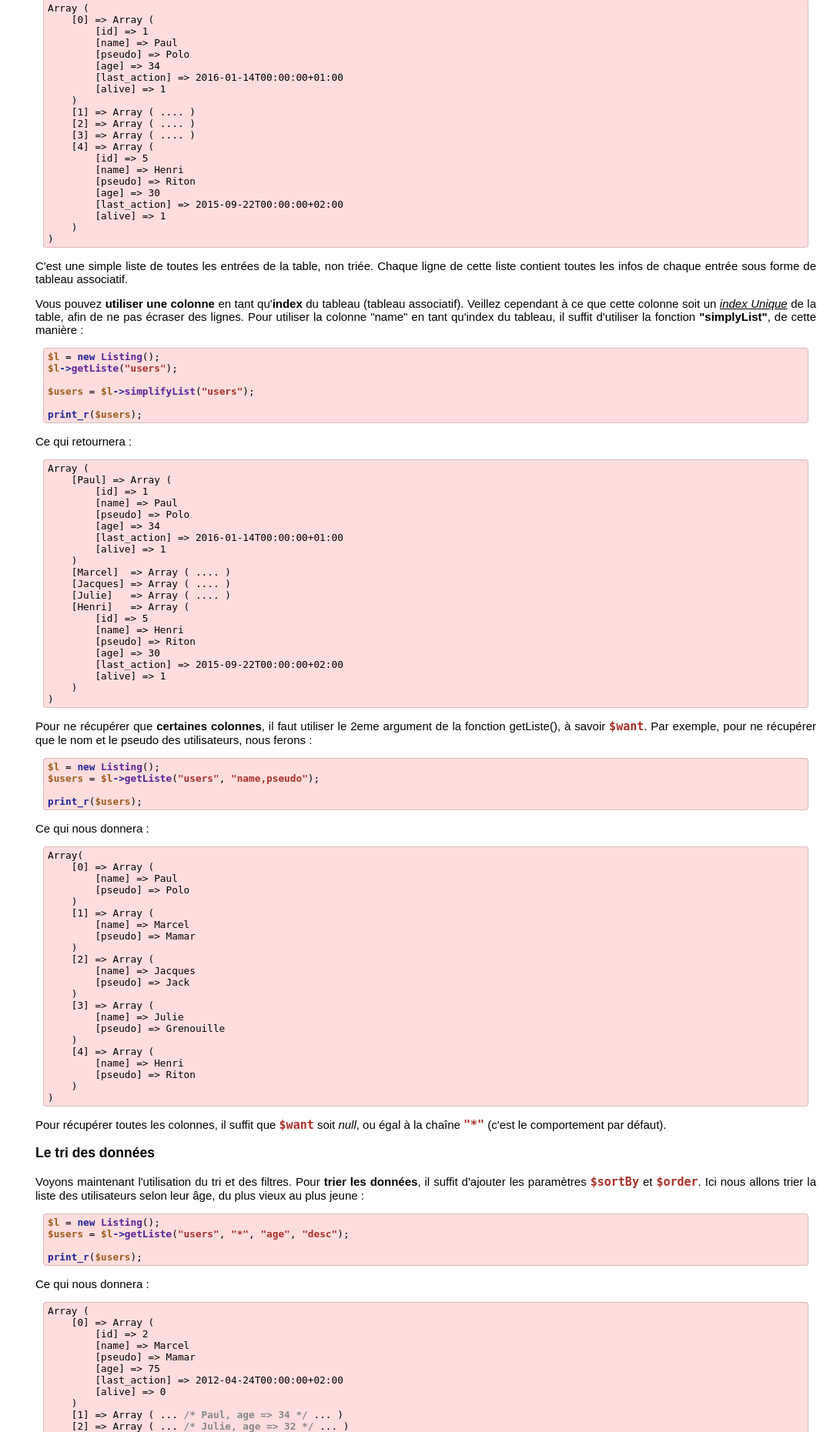
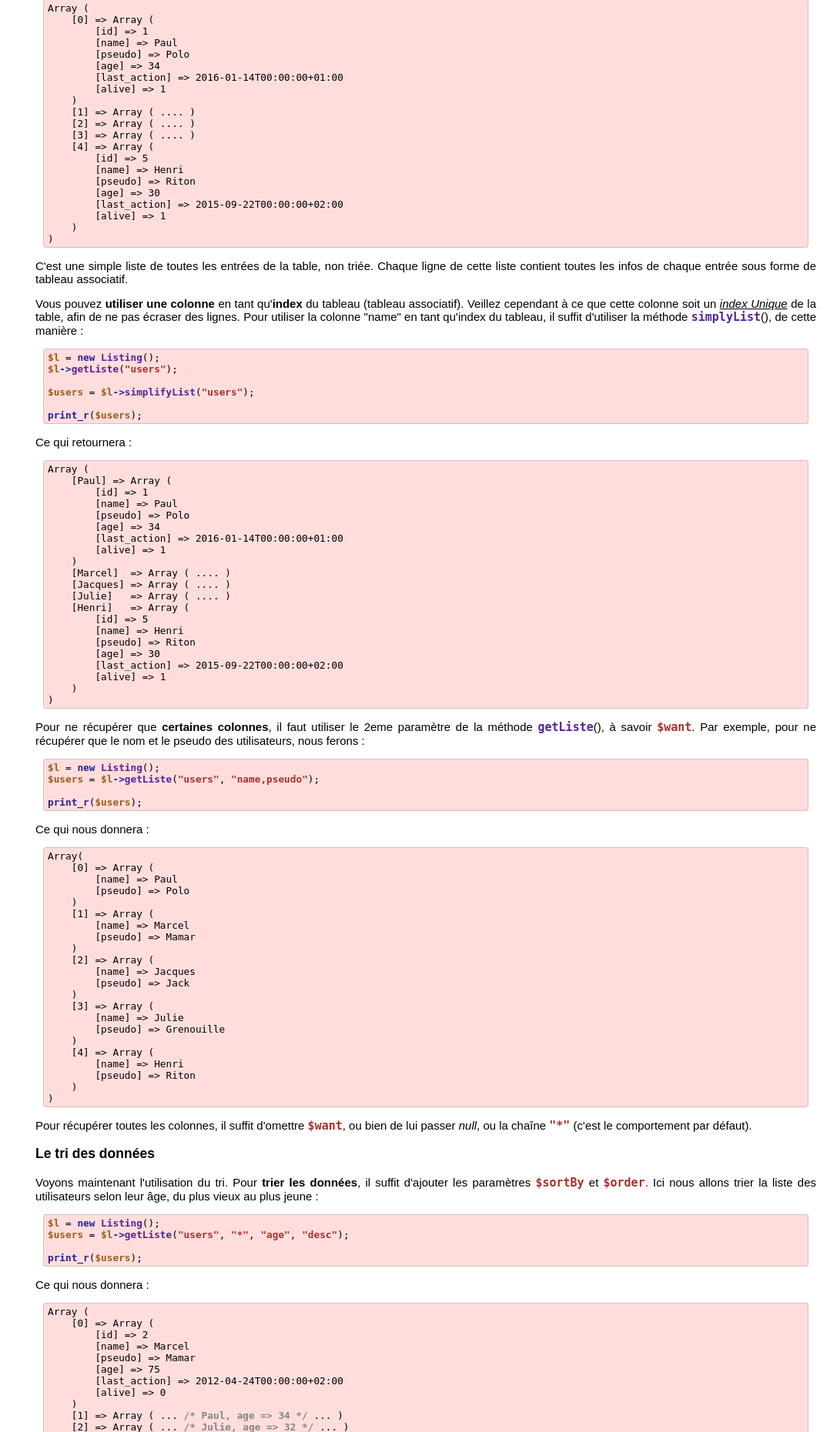
Before and after one commit to polosson/pdo-altitude-framework, a PHP site: page /examples/fr/index.php in a window 1280 px wide. Shown: the part 1746-3607 px from the top of the page at 77% size, without its empty margins (202-1280 px from the left). Run offline with PHP 8.4, Linux system fonts and the light colour scheme.

Commit message:
Small corrections in examples (FR)

```diff
--- a/examples/fr/index.php
+++ b/examples/fr/index.php
@@ -208,8 +208,8 @@
 				</p>
 				<p>
 					Vous pouvez <b>utiliser une colonne</b> en tant qu'<b>index</b> du tableau (tableau associatif). Veillez cependant à ce que cette colonne soit un <u><i>index Unique</i></u>
-					de la table, afin de ne pas écraser des lignes. Pour utiliser la colonne "name" en tant qu'index du tableau, il suffit d'utiliser la fonction <b>"simplyList"</b>,
-					de cette manière :
+					de la table, afin de ne pas écraser des lignes. Pour utiliser la colonne "name" en tant qu'index du tableau, il suffit d'utiliser la méthode
+					<span class="function">simplyList</span>(), de cette manière :
 				</p>
 				<pre>
 <span class="var">$l</span> = <span class="operator">new</span> <span class="function">Listing</span>();
@@ -241,8 +241,8 @@
     )
 )</pre>
 				<p>
-					Pour ne récupérer que <b>certaines colonnes</b>, il faut utiliser le 2eme argument de la fonction getListe(), à savoir <span class="argument">$want</span>.
-					Par exemple, pour ne récupérer que le nom et le pseudo des utilisateurs, nous ferons :
+					Pour ne récupérer que <b>certaines colonnes</b>, il faut utiliser le 2eme paramètre de la méthode <span class="function">getListe</span>(),
+					à savoir <span class="argument">$want</span>. Par exemple, pour ne récupérer que le nom et le pseudo des utilisateurs, nous ferons :
 				</p>
 				<pre>
 <span class="var">$l</span> = <span class="operator">new</span> <span class="function">Listing</span>();
@@ -273,15 +273,15 @@
     )
 )</pre>
 				<p>
-					Pour récupérer toutes les colonnes, il suffit que <span class="argument">$want</span> soit <i>null</i>, ou égal à la chaîne <span class="argument">"*"</span>
-					(c'est le comportement par défaut).
+					Pour récupérer toutes les colonnes, il suffit d'omettre <span class="argument">$want</span>, ou bien de lui passer <i>null</i>,
+					ou la chaîne <span class="argument">"*"</span> (c'est le comportement par défaut).
 				</p>
 			</article>
 			<article>
 				<a id="L2"></a>
 				<h3>Le tri des données</h3>
 				<p>
-					Voyons maintenant l'utilisation du tri et des filtres. Pour <b>trier les données</b>, il suffit d'ajouter les paramètres <span class="argument">$sortBy</span>
+					Voyons maintenant l'utilisation du tri. Pour <b>trier les données</b>, il suffit d'ajouter les paramètres <span class="argument">$sortBy</span>
 					et <span class="argument">$order</span>. Ici nous allons trier la liste des utilisateurs selon leur âge, du plus vieux au plus jeune :
 				</p>
 				<pre>
@@ -408,7 +408,7 @@
 				</p>
 				<p>
 					Il est bien entendu possible de modifier le comportement d'ajout des filtres. Par défaut, l'opérande utilisée entre chaque filtre est <b>"AND"</b>. Vous
-					pouvez spécifier n'importe quelle opérande avec le 4eme argument, <span class="argument">$logique</span> ('OR', 'NAND', 'NOR'...).
+					pouvez spécifier n'importe quelle opérande avec le 4eme paramètre, <span class="argument">$logique</span> ('OR', 'NAND', 'NOR'...).
 				</p>
 				<p>
 					Enfin, si vous avez besoin d'utiliser une <b>fonction SQL</b> dans le filtrage, vous avez la possibilité d'utiliser la méthode <span class="function">setFiltreSQL</span>().<br />
@@ -442,8 +442,8 @@
     <span class="argument">"FK_comment_ID"</span>	=> <span class="operator">Array</span>('table' => <span class="argument">"comments"</span>,	'alias' => <span class="argument">"comment"</span>)
 );</pre>
 				<p>
-					Bien. Maintenant, nous voulons récupérer la liste des commentaires, mais nous voulons dans le même temps récupérer toutes les informations de l'utilisateur qui l'a écrit,
-					ainsi que les informations de l'item sur lequel il a été écrit. Pour cela, rien de plus simple :
+					Bien. Maintenant, disons que nous voulons récupérer la liste des commentaires, mais nous voulons dans le même temps récupérer toutes les informations
+					de l'utilisateur qui l'a écrit, ainsi que les informations de l'item sur lequel il a été écrit. Pour cela, rien de plus simple :
 				</p>
 				<pre>
 <span class="var">$l</span> = <span class="operator">new</span> <span class="function">Listing</span>();
```
